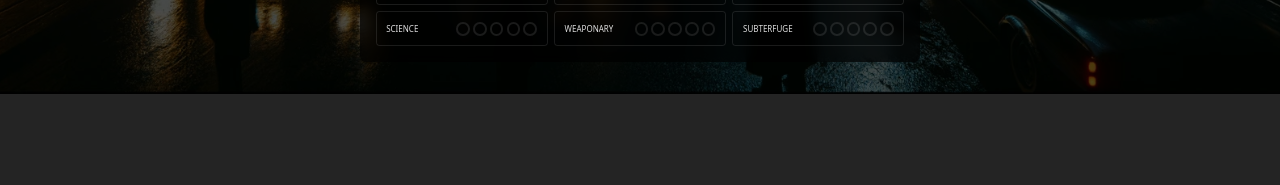
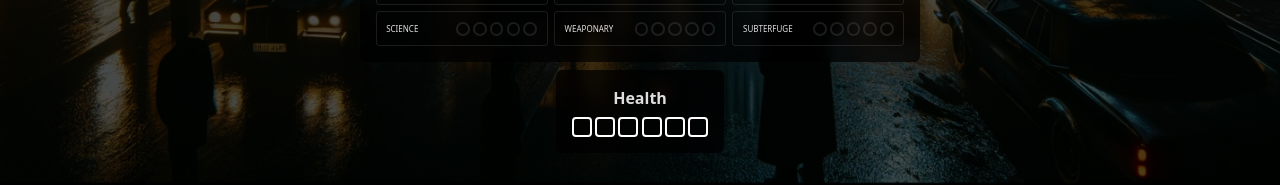
Before and after one commit to rikardillo/WoD-Character-Sheet, a React (Vite) app: page / in a window 1280 px wide. Shown: the part 733-918 px from the top of the page. Before the commit the page ends 827 px from the top, so only its background shows below. Built offline with nearby package versions, Linux system fonts and the light colour scheme; a web font is replaced by a local one.

Commit message:
Health Section
Added the Health Section Components

```diff
--- a/src/App.jsx
+++ b/src/App.jsx
@@ -5,6 +5,7 @@ import InfoSection from "./components/00-info/InfoSection";
 import AttributesSection from "./components/01-attributes/AttributesSection";
 import * as m from "./mixins/mixins";
 import SkillSection from "./components/02-skills/SkillSection";
+import HealthSection from "./components/03-healthWillpower/HealthSection";
 
 const MainContainer = styled.div`
   ${m.mixinFlex("column")}
@@ -20,6 +21,7 @@ function App() {
       <InfoSection />
       <AttributesSection />
       <SkillSection />
+      <HealthSection />
     </MainContainer>
   );
 }
--- a/src/components/01-attributes/AttributeGroup.jsx
+++ b/src/components/01-attributes/AttributeGroup.jsx
@@ -12,6 +12,8 @@ const StyledAttributes = styled.div`
   gap: 0.4rem;
 `;
 
+
+
 export default function AttributesGroup({ data }) {
   return (
     <StyledAttributes>
--- /dev/null
+++ b/src/components/03-healthWillpower/CheckBox.jsx
@@ -0,0 +1,66 @@
+import { useState } from "react";
+import styled from "styled-components";
+import { mixinFlex } from "../../mixins/mixins";
+
+const Box = styled.div`
+  ${mixinFlex};
+  position: relative;
+  height: 1rem;
+  width: 1rem;
+  border: 2px solid white;
+  transition: all 0.4s;
+  border-radius: 4px;
+  cursor: pointer;
+
+  &:hover {
+    border: 2px solid red;
+
+    div {
+      background-color: red;
+      transition: all 0.4s;
+    }
+  }
+`;
+
+const Damage = styled.div`
+  position: absolute;
+  background-color: white;
+  height: 2px;
+  width: 80%;
+  border-radius: 20px;
+  opacity: ${(props) => (props.show ? 1 : 0)};
+  transition: opacity 0.4s;
+  z-index: ${(props) => (props.show ? 1 : -1)};
+`;
+
+const BashingDmg = styled(Damage)`
+  transform: rotate(38deg);
+`;
+
+const LethalDmg = styled(Damage)`
+  transform: rotate(-38deg);
+`;
+
+const AgravatedDmg = styled(Damage)`
+  transform: rotate(90deg);
+`;
+
+export default function CheckBox() {
+  const [clickCount, setClickCount] = useState(0);
+
+  const handleClick = () => {
+    if (clickCount === 3) {
+      setClickCount(0); // Reset the click count after showing Agravated Damage
+    } else {
+      setClickCount((prevCount) => prevCount + 1);
+    }
+  };
+
+  return (
+    <Box onClick={handleClick}>
+      <BashingDmg show={clickCount >= 1} />
+      <LethalDmg show={clickCount >= 2} />
+      <AgravatedDmg show={clickCount >= 3} />
+    </Box>
+  );
+}
--- /dev/null
+++ b/src/components/03-healthWillpower/HealthGroup.jsx
@@ -0,0 +1,42 @@
+import { useState } from "react";
+import styled from "styled-components";
+import CheckBox from "./CheckBox";
+import { mixinFlex } from "../../mixins/mixins";
+import att from "../../data/attributes"
+
+const attributes = {...att};
+const stamina = attributes[5].rating
+
+const HealthContainer = styled.div`
+  ${mixinFlex};
+  gap: .2rem;
+`
+
+const HealthGroup = ({ initialRating = 0, onChange }) => {
+  const [rating, setRating] = useState(initialRating);
+
+  const handleClick = (index) => {
+    let newRating = index + 1;
+
+    if (newRating === rating) {
+      newRating = 0;
+    }
+
+    setRating(newRating);
+    onChange(newRating);
+  };
+
+  return (
+    <HealthContainer>
+      {[...Array(stamina + 5)].map((_, index) => (
+        <CheckBox
+          key={index}
+          filled={index < rating}
+          onClick={() => handleClick(index)}
+        />
+      ))}
+    </HealthContainer>
+  );
+};
+
+export default HealthGroup;
--- /dev/null
+++ b/src/components/03-healthWillpower/HealthSection.jsx
@@ -0,0 +1,22 @@
+import styled from "styled-components";
+import HealthGroup from "./HealthGroup";
+import { mixinFlex } from "../../mixins/mixins";
+
+const HealthContainer = styled.div`
+  ${mixinFlex}
+  flex-direction: column;
+  gap: .4rem;
+  background-color: rgba(0, 0, 0, 0.7);
+  backdrop-filter: blur(6px);
+  padding: 1rem;
+  border-radius: 0.4rem;
+`;
+
+export default function HealthSection() {
+  return (
+    <HealthContainer>
+      <h4>Health</h4>
+      <HealthGroup />
+    </HealthContainer>
+  );
+}
```
